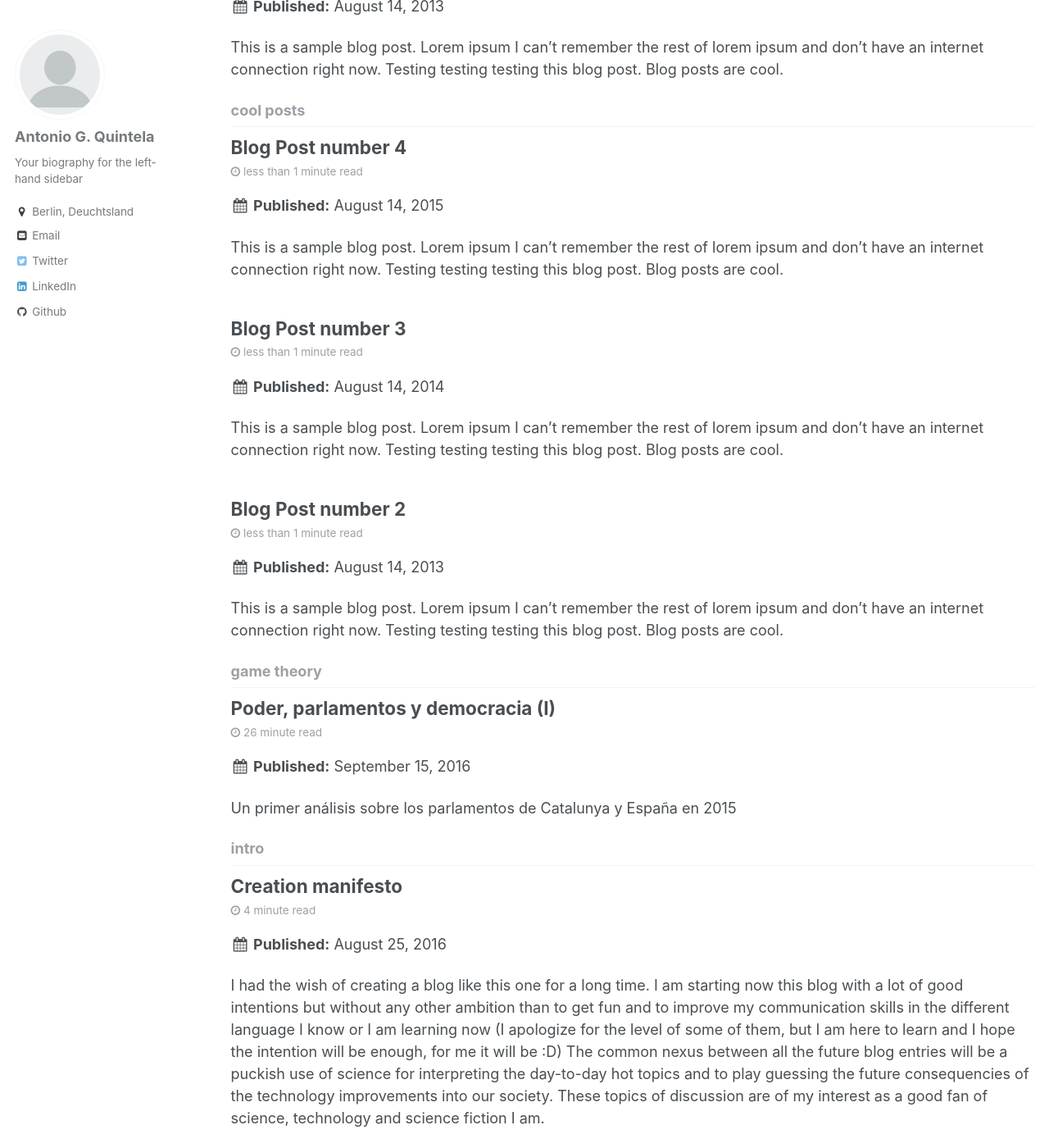
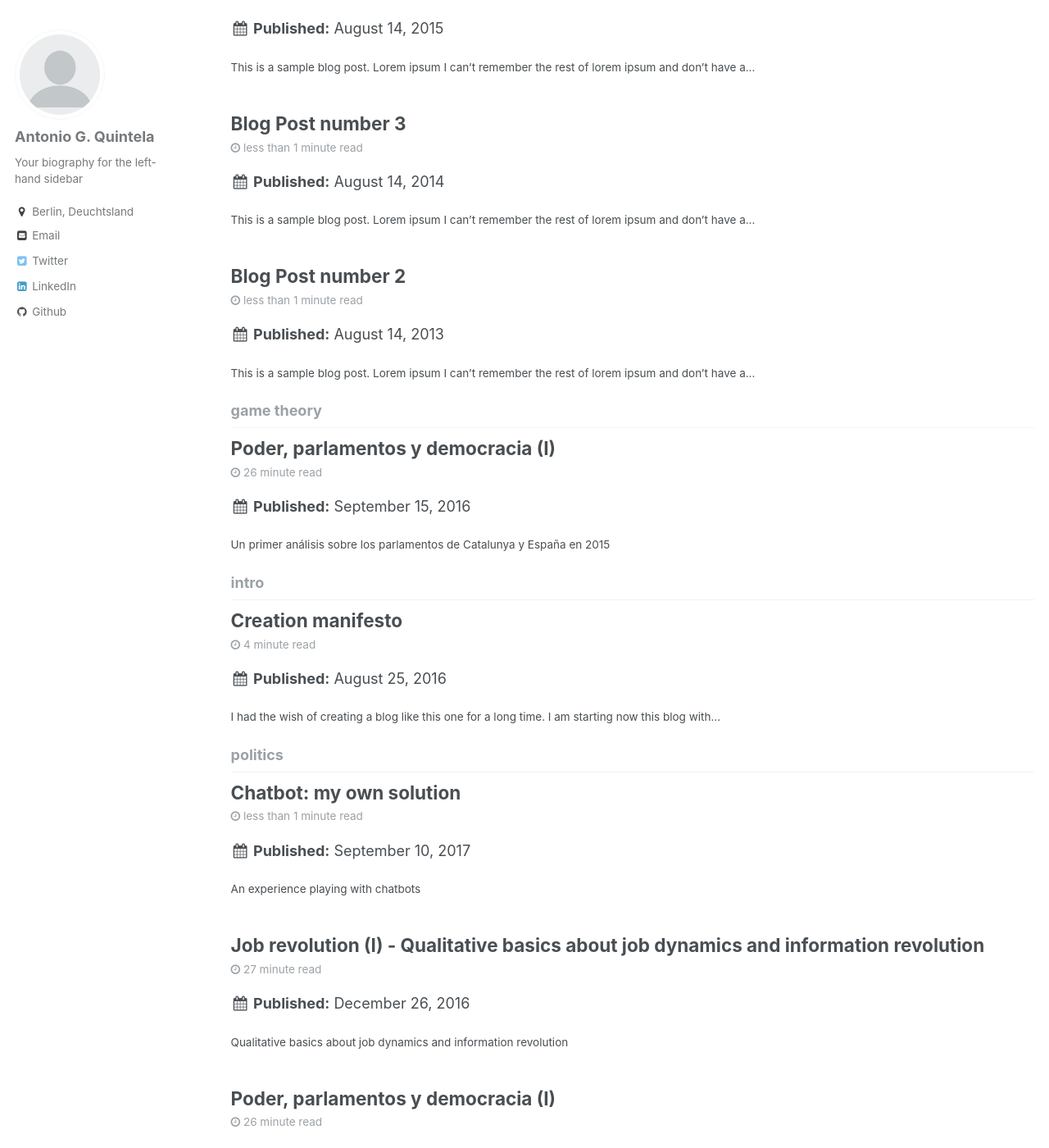
Before and after one commit to tgquintela/tgquintela.github.io, a Jekyll site: the page built from _pages/tag-archive.html, in a window 1280 px wide and 1400 px high, scrolled down 1826 px. Shown: the whole window at 82% size. Built offline with Jekyll 4.4.1, drawn with Linux system fonts in a browser that asks for light colours; some of the changed text lies outside the part shown.

Commit message:
Examples.

```diff
--- a/_config.yml
+++ b/_config.yml
@@ -302,7 +302,7 @@ sass:
 permalink: /:categories/:title/
 # paginate: 5 # amount of posts to show
 # paginate_path: /page:num/
-timezone: America/Los_Angeles # http://en.wikipedia.org/wiki/List_of_tz_database_time_zones
+timezone: Europe/Berlin # http://en.wikipedia.org/wiki/List_of_tz_database_time_zones
 
 
 # Plugins
--- a/_includes/archive-single.html
+++ b/_includes/archive-single.html
@@ -45,7 +45,7 @@
     {% endif %}
 
     {% if post.excerpt %}
-    <p class="archive__item-excerpt" itemprop="description">{{ post.excerpt | markdownify }}</p>
+    <p class="archive__item-excerpt" itemprop="description">{{ post.excerpt | markdownify | strip_html | truncate: 100 }}</p>
     {% endif %}
 
     {% if post.citation and post.paperurl %}
```
